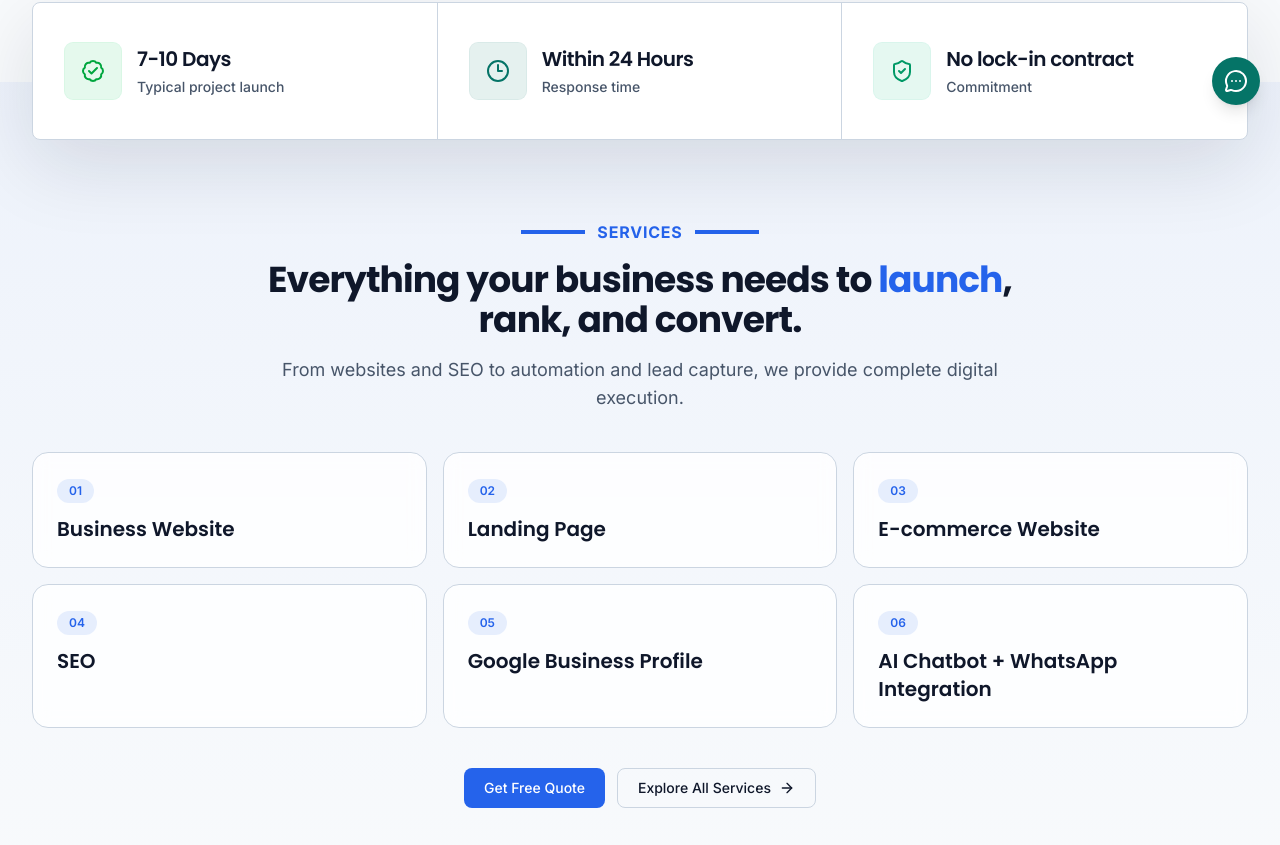
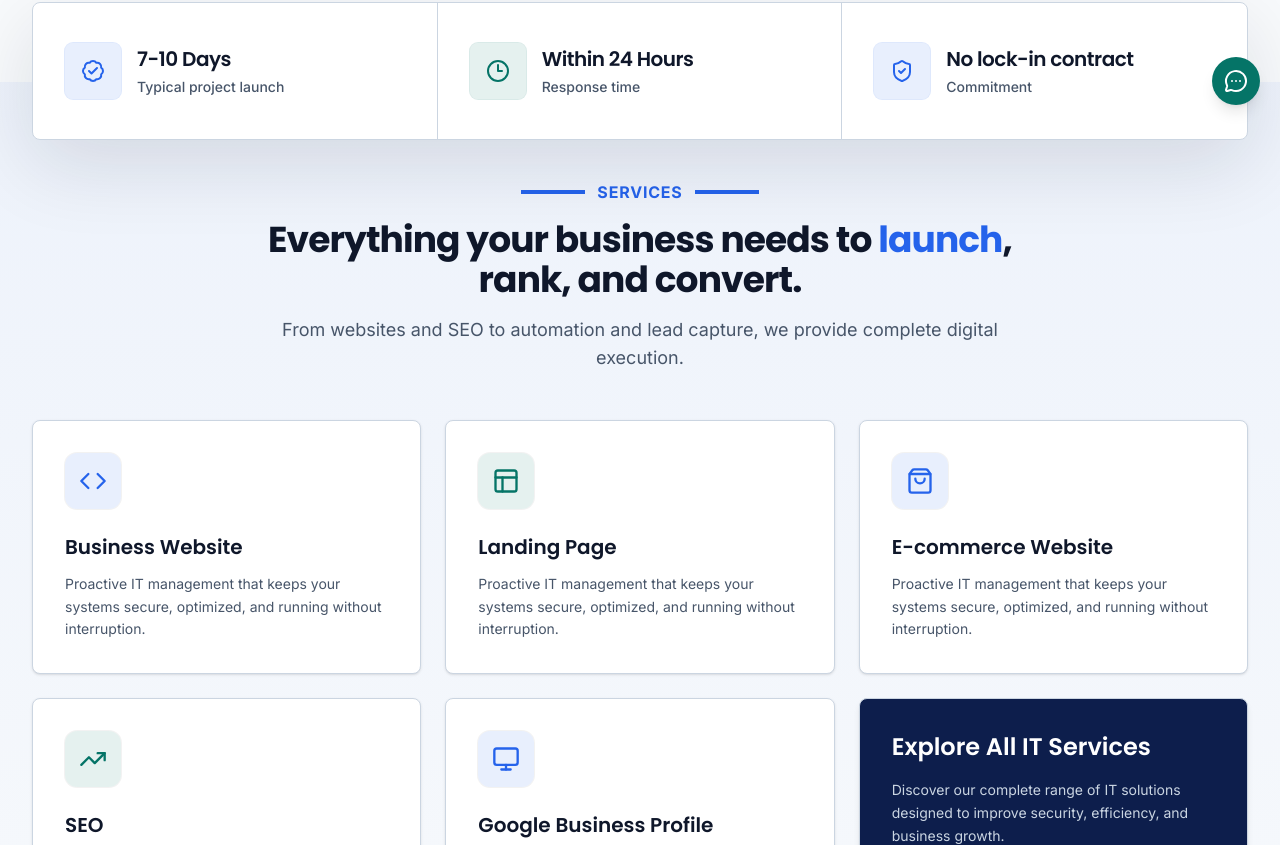
Before and after one commit to mishuk09/NovaWeb, a Next.js app: page / in a window 1280 px wide. Shown: the part 675-1520 px from the top of the page. Built offline with nearby package versions, Linux system fonts and the light colour scheme; no server answers.

Commit message:
update service component

```diff
--- a/components/sections/home/services-overview-section.tsx
+++ b/components/sections/home/services-overview-section.tsx
@@ -1,20 +1,30 @@
 import Link from "next/link";
-import { ArrowRight } from "lucide-react";
+import { ArrowRight, Server, Cloud, ShieldCheck, Headset, Monitor, Code, Layout, ShoppingBag, TrendingUp } from "lucide-react";
 import { homeServicesOverview } from "@/config/home-content";
 import { FadeUp } from "@/components/motion/fade-up";
-import { Badge } from "@/components/ui/badge";
 import { Button } from "@/components/ui/button";
 import { Card } from "@/components/ui/card";
 import { Container } from "@/components/ui/container";
 import { Section } from "@/components/ui/section";
 import { SectionHeading } from "@/components/ui/section-heading";
 import { ShortInfo } from "./short-info";
+import { cn } from "@/lib/utils";
+
+// Theme-friendly colors that stay readable in both light and dark mode
+const cardIcons = [Code, Layout, ShoppingBag, TrendingUp, Monitor];
+const cardColors = [
+  "bg-primary/10 text-primary",
+  "bg-accent/10 text-accent",
+  "bg-primary/10 text-primary",
+  "bg-accent/10 text-accent",
+  "bg-primary/10 text-primary",
+];
 
 export function ServicesOverviewSection() {
   return (
-    <Section id="services-overview" className="relative overflow-visible mt-16  bg-gradient-to-b from-primary/5 to-transparent py-0">
+    <Section id="services-overview" className="relative mt-16 overflow-visible bg-gradient-to-b from-primary/5 to-transparent py-0 dark:from-primary/10">
       <ShortInfo />
-      <Container className="space-y-10 pt-10">
+      <Container className="space-y-12">
         <SectionHeading
           eyebrow="Services"
           title={
@@ -24,26 +34,53 @@ export function ServicesOverviewSection() {
           }
           description="From websites and SEO to automation and lead capture, we provide complete digital execution."
         />
-        <div className="grid gap-4 sm:grid-cols-2 lg:grid-cols-3">
-          {homeServicesOverview.map((service, index) => (
-            <FadeUp key={service} delay={index * 0.04}>
-              <Card className="h-full rounded-2xl bg-white/80">
-                <Badge className="mb-3">{String(index + 1).padStart(2, "0")}</Badge>
-                <h3 className="font-heading text-xl font-semibold">{service}</h3>
-              </Card>
-            </FadeUp>
-          ))}
+
+        <div className="grid gap-6 sm:grid-cols-2 lg:grid-cols-3">
+          {/* Render the standard service cards */}
+          {homeServicesOverview.slice(0, 5).map((service, index) => {
+            const Icon = cardIcons[index % cardIcons.length];
+            const iconBg = cardColors[index % cardColors.length];
+
+            return (
+              <FadeUp key={index} delay={index * 0.04}>
+                <Card className="flex h-full flex-col rounded-lg border border-border/50 bg-card p-8 shadow-sm transition-colors hover:border-primary/20 dark:bg-slate-900/70">
+                  <div className={cn("mb-6 flex h-14 w-14 items-center justify-center rounded-xl ring-1 ring-black/5 dark:ring-white/10", iconBg)}>
+                    <Icon className="h-7 w-7" />
+                  </div>
+                  <h3 className="font-heading mb-3 text-xl font-semibold text-foreground">
+                    {/* Handles both string arrays and object arrays */}
+                    {typeof service === 'string' ? service : (service as any).title}
+                  </h3>
+                  <p className="text-sm leading-relaxed text-muted-foreground">
+                    {typeof service === 'string'
+                      ? "Proactive IT management that keeps your systems secure, optimized, and running without interruption."
+                      : (service as any).description}
+                  </p>
+                </Card>
+              </FadeUp>
+            );
+          })}
+
+          {/* 6th Highlighted Card */}
+         <FadeUp delay={0.2}>
+            <Card className="flex h-full flex-col justify-center rounded-lg bg-[#0d1e4c] p-8 text-white shadow-md border-transparent">
+              <h3 className="font-heading text-2xl font-semibold mb-4">Explore All IT Services</h3>
+              <p className="text-slate-300 text-sm mb-8 leading-relaxed">
+                Discover our complete range of IT solutions designed to improve security, efficiency, and business growth.
+              </p>
+              <Button asChild className="w-fit bg-white text-[#0d1e4c] hover:bg-slate-100">
+                <Link href="/services">
+                  View All Services <ArrowRight className="ml-2 h-4 w-4" />
+                </Link>
+              </Button>
+            </Card>
+          </FadeUp>
         </div>
         <div className="flex flex-wrap justify-center gap-3">
-          <Button asChild>
+         <Button asChild className="mx-auto mt-8 bg-primary text-white hover:bg-primary/90">
             <Link href="/contact">Get Free Quote</Link>
           </Button>
-          <Button asChild variant="outline">
-            <Link href="/services">
-              Explore All Services <ArrowRight className="h-4 w-4" />
-            </Link>
-          </Button>
-        </div>
+          </div>
       </Container>
     </Section>
   );
--- a/components/sections/home/short-info.tsx
+++ b/components/sections/home/short-info.tsx
@@ -7,9 +7,9 @@ import { homeHero } from "@/config/home-content";
 
 const statIcons = [BadgeCheck, Clock3, ShieldCheck];
 const iconStyles = [
-  "bg-green-500/10 text-green-600 ring-green-500/15",
+  "bg-primary/10 text-primary ring-primary/15",
   "bg-accent/10 text-accent ring-accent/15",
-  "bg-emerald-500/10 text-emerald-600 ring-emerald-500/15",
+  "bg-primary/10 text-primary ring-primary/15",
 ];
 
 export function ShortInfo() {
@@ -17,7 +17,7 @@ export function ShortInfo() {
     <div className="relative z-20 -mt-20 mb-8 md:-mt-40 md:mb-10">
       <Container>
         <FadeUp delay={0.1}>
-          <Card className="overflow-hidden rounded-lg border border-border/40 bg-white p-0 shadow-[0_24px_80px_rgba(15,23,42,0.12)] backdrop-blur-xl dark:bg-slate-950/80">
+          <Card className="overflow-hidden rounded-lg border border-border/40 bg-card p-0 shadow-[0_24px_80px_rgba(15,23,42,0.12)] backdrop-blur-xl dark:bg-slate-950/80">
             {/* <div className="h-1 bg-gradient-to-r from-primary/70 via-primary to-accent" /> */}
             <div className="grid divide-y   md:grid-cols-3 md:divide-x md:divide-y-0">
               {homeHero.stats.map((item, index) => {
```
